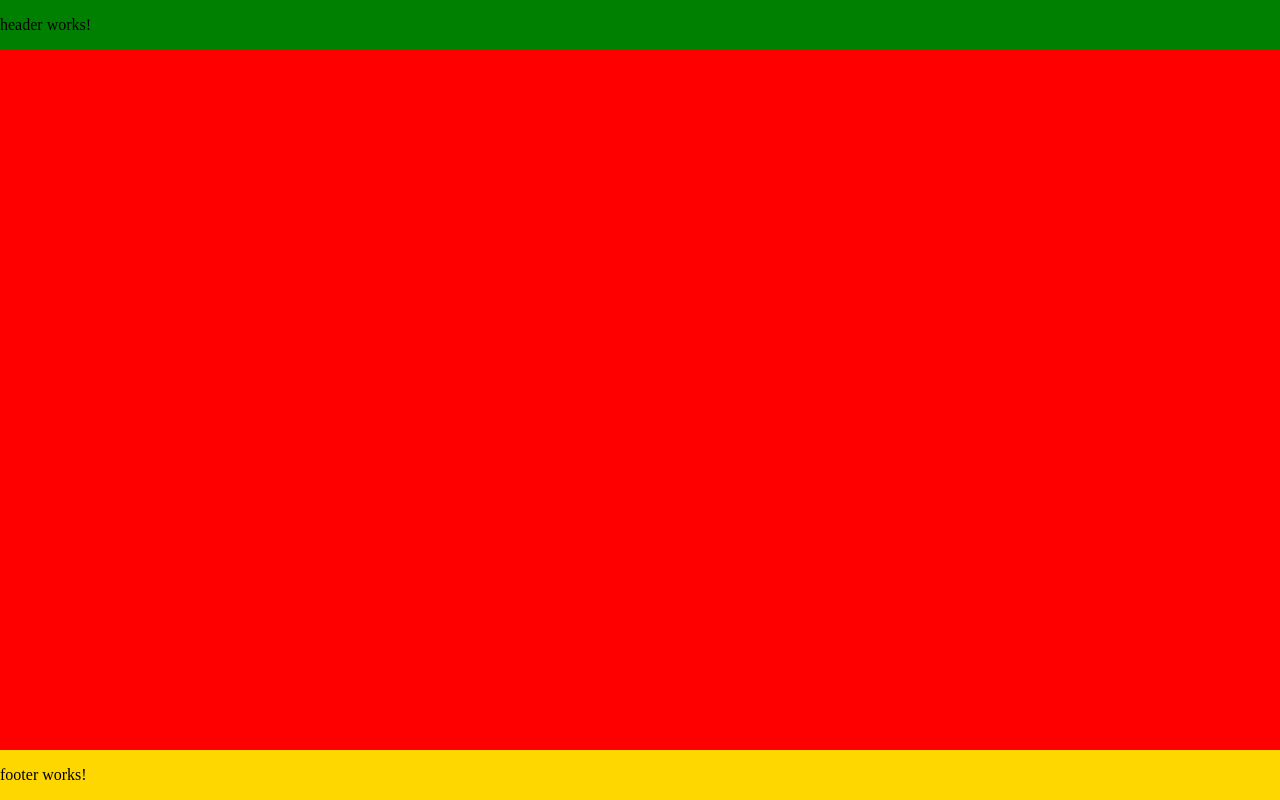
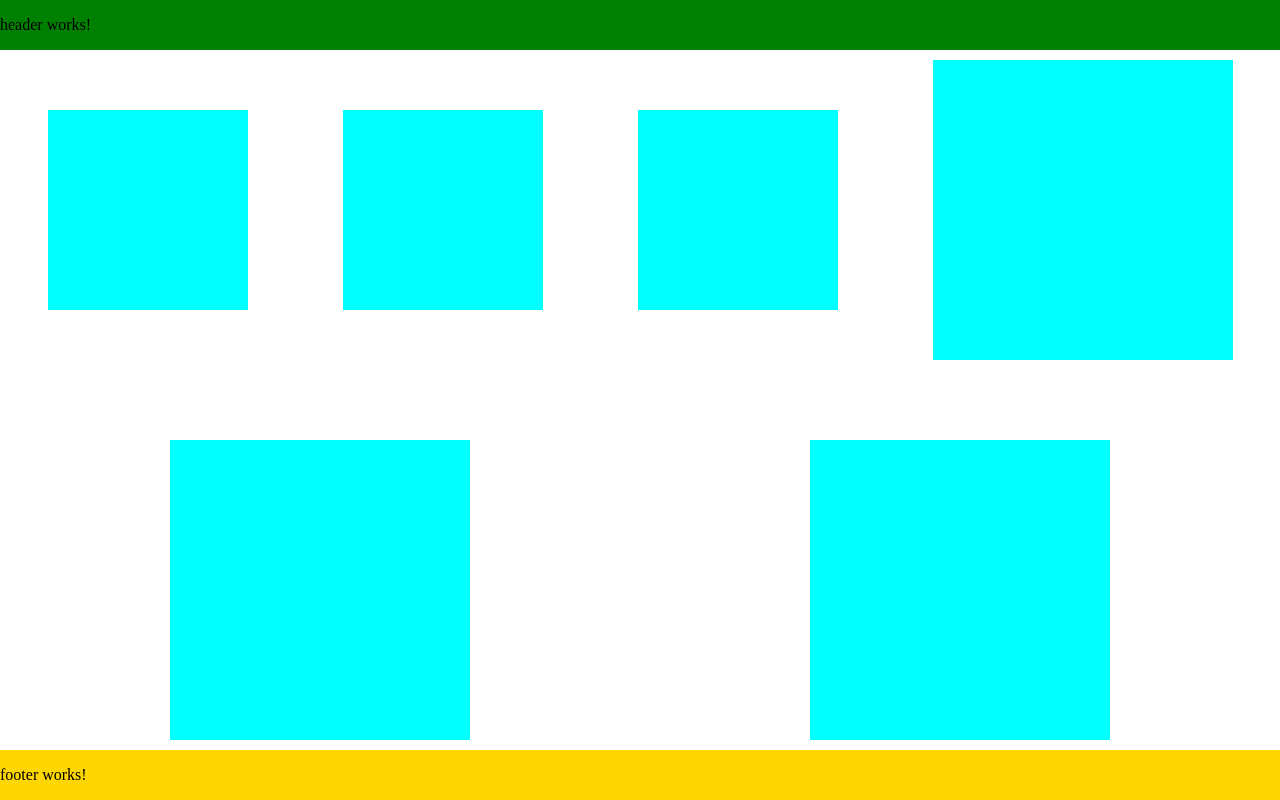
Before and after one commit to dongnan-cn/taskmgr, an Angular app: page / in a window 1280 px wide. Built offline with nearby package versions, Linux system fonts and the light colour scheme.

Commit message:
css flex style introduction

```diff
--- a/src/styles.scss
+++ b/src/styles.scss
@@ -13,7 +13,12 @@ html, body, app-root, .site {
 
 main{
     flex: 1;
-    background: red
+    display: flex;
+    flex-direction: row;
+    flex-wrap: wrap;
+    justify-content:space-around;
+    align-content:space-between;
+    align-items: center
 }
 header{
     background-color: green
@@ -21,3 +26,15 @@ header{
 footer{
     background-color: gold
 }
+
+main div {
+    width:200px;
+    height: 200px;
+    background-color: cyan;
+    margin:10px
+}
+
+.box{
+    width:300px;
+    height:300px;
+}
```
